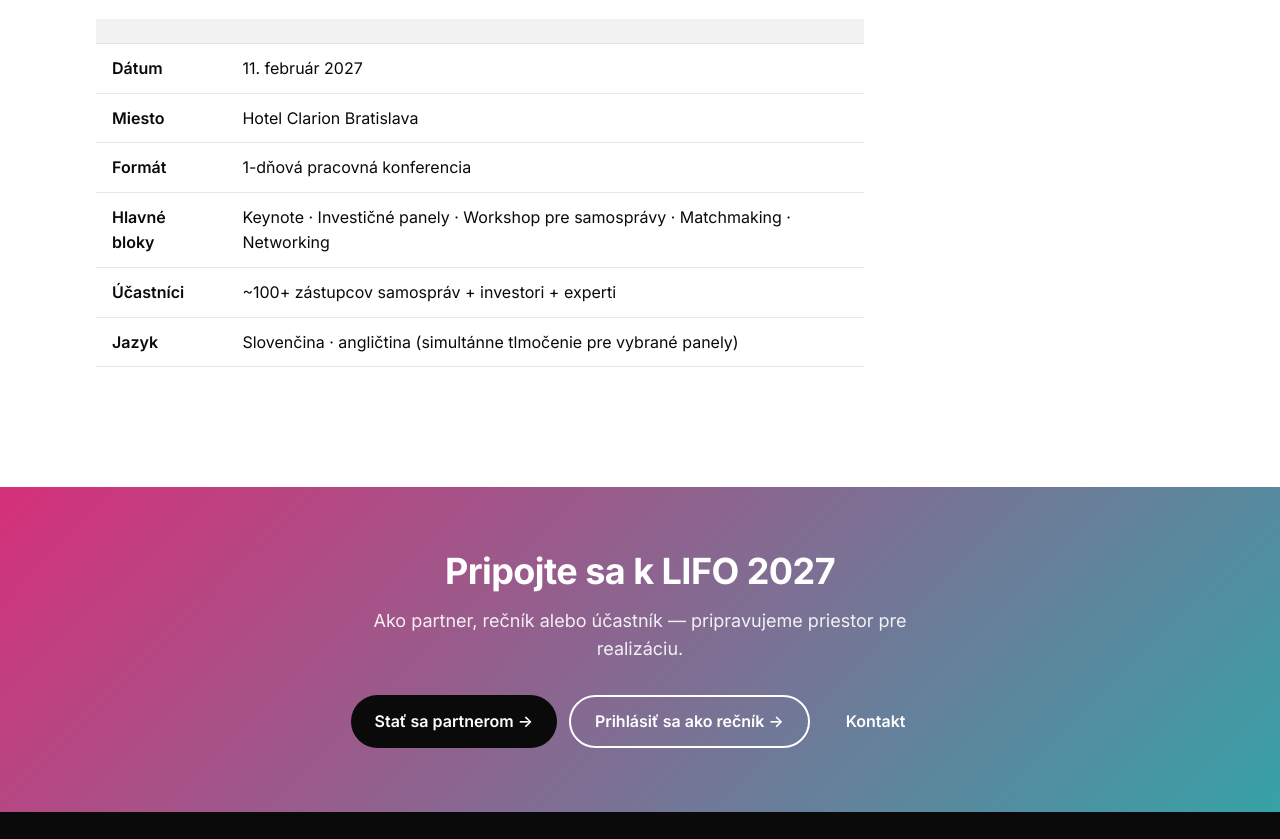
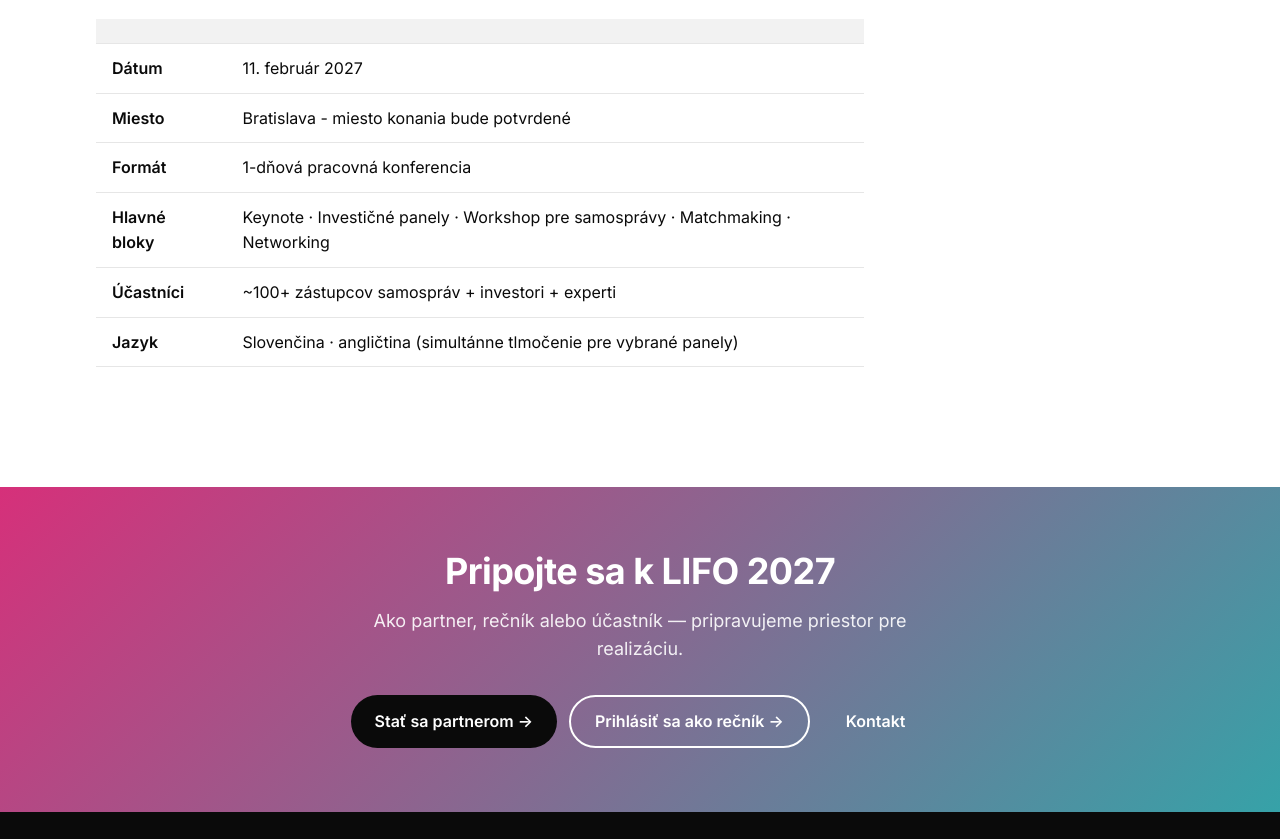
Before and after one commit to martinakovacovagrandi-coder/lifo-website, an Astro site: page / in a window 1280 px wide. Shown: the part 6012-6851 px from the top of the page. Built offline with nearby package versions, Linux system fonts and the light colour scheme; Astro itself is replaced by a stand-in of ours.

Commit message:
Update event-details.md

```diff
--- a/src/content/pages/sk/event-details.md
+++ b/src/content/pages/sk/event-details.md
@@ -10,7 +10,7 @@
 | | |
 |---|---|
 | **Dátum** | 11. február 2027 |
-| **Miesto** | Hotel Clarion Bratislava |
+| **Miesto** | Bratislava - miesto konania bude potvrdené|
 | **Formát** | 1-dňová pracovná konferencia |
 | **Hlavné bloky** | Keynote · Investičné panely · Workshop pre samosprávy · Matchmaking · Networking |
 | **Účastníci** | ~100+ zástupcov samospráv + investori + experti |
```
